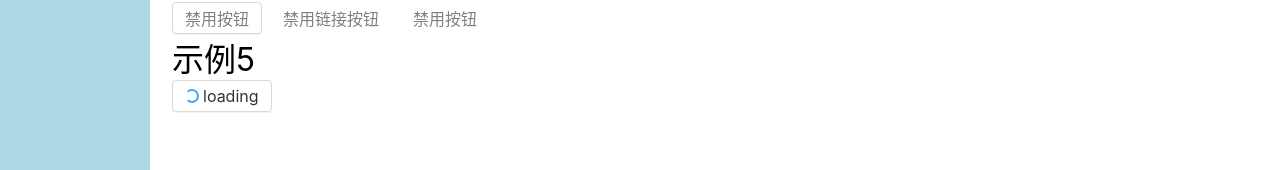
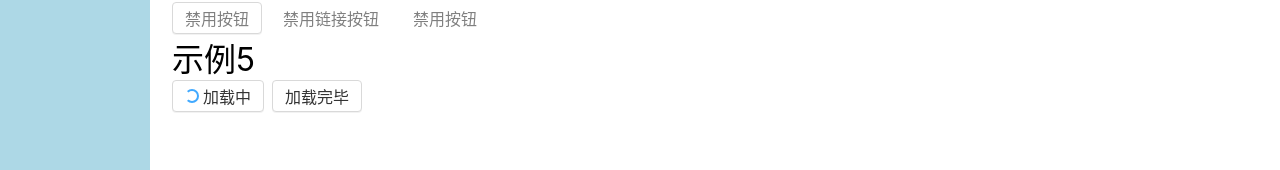
Before and after one commit to frankqiang/onePiece-ui-code, a Vue app: page /#/doc/button in a window 1280 px wide. Shown: the part 554-724 px from the top of the page. Built offline with nearby package versions, Linux system fonts and the light colour scheme.

Commit message:
基本完成button组件

```diff
--- a/src/components/ButtonDemo.vue
+++ b/src/components/ButtonDemo.vue
@@ -2,7 +2,7 @@
   <div>button示例</div>
   <h1>示例1</h1>
   <div>
-    <Button>你好</Button>
+    <Button @click="onClick">你好</Button>
     <Button theme="button">你好</Button>
     <Button theme="link">你好</Button>
     <Button theme="text">你好</Button>
@@ -48,7 +48,8 @@
     </div>
     <h1>示例5</h1>
     <div>
-      <Button loading>loading</Button>
+      <Button loading>加载中</Button>
+      <Button>加载完毕</Button>
     </div>
   </div>
 </template>
```
